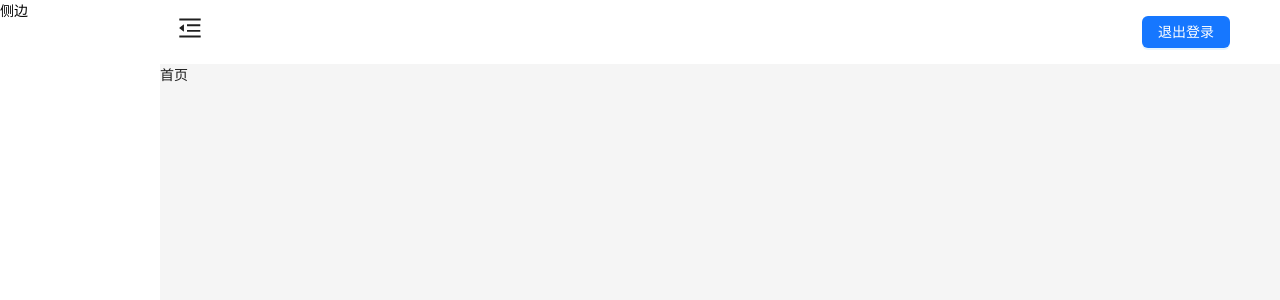
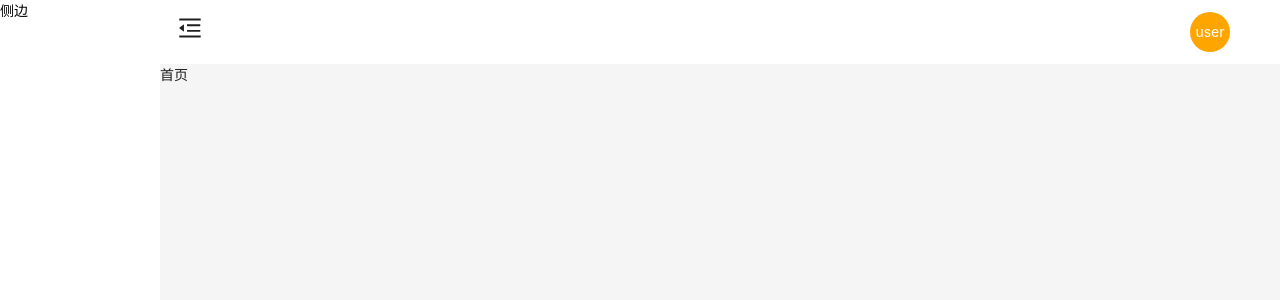
Before and after one commit to LcLoveStudy/template-react, a React (Vite) app: page / in a window 1280 px wide. Shown: the top 300 px of the page. Built offline with nearby package versions, Linux system fonts and the light colour scheme.

Commit message:
update:拆封组件

```diff
--- /dev/null
+++ b/src/view/layout/header/avatar.tsx
@@ -0,0 +1,35 @@
+import { Avatar, Dropdown, MenuProps, message } from 'antd'
+import { useNavigate } from 'react-router-dom'
+const AvatarComp = () => {
+  const navigate = useNavigate()
+  const MenuItems: MenuProps['items'] = [
+    {
+      label: '退出登录',
+      key: '1'
+    }
+  ]
+  /** 点击菜单项 */
+  const MenuItemClickHandler: MenuProps['onClick'] = ({ key }) => {
+    if (key === '1') {
+      //退出登录
+      navigate('/login', {
+        replace: true
+      })
+      message.success('用户已退出')
+    }
+  }
+  return (
+    <Dropdown placement="bottom" menu={{ items: MenuItems, onClick: MenuItemClickHandler }}>
+      <Avatar
+        className="hover:cursor-pointer"
+        style={{ backgroundColor: 'orange', verticalAlign: 'middle' }}
+        size="large"
+        gap={1}
+      >
+        user
+      </Avatar>
+    </Dropdown>
+  )
+}
+
+export default AvatarComp
--- a/src/view/layout/header/index.tsx
+++ b/src/view/layout/header/index.tsx
@@ -1,9 +1,6 @@
 import { MenuFoldOutlined, MenuUnfoldOutlined } from '@ant-design/icons'
-import { Button } from 'antd'
-import { useNavigate } from 'react-router-dom'
-
+import AvatarComp from './avatar'
 const HeaderComp = (props: { collapsed: boolean; collapseChange: () => void }) => {
-  const navigate = useNavigate()
   const { collapseChange, collapsed } = props
   /** 折叠icon显示 */
   const FoldIconComp = () => {
@@ -13,18 +10,10 @@ const HeaderComp = (props: { collapsed: boolean; collapseChange: () => void }) =
       return <MenuFoldOutlined style={{ fontSize: '1.5rem' }} onClick={collapseChange} />
     }
   }
-  /** 退出登录 */
-  const LogoutHandler = () => {
-    navigate('/login', {
-      replace: true
-    })
-  }
   return (
     <div className="h-full flex items-center justify-between">
       <div className="ml-[-2rem]">{FoldIconComp()}</div>
-      <Button type="primary" onClick={LogoutHandler}>
-        退出登录
-      </Button>
+      <AvatarComp />
     </div>
   )
 }
```
